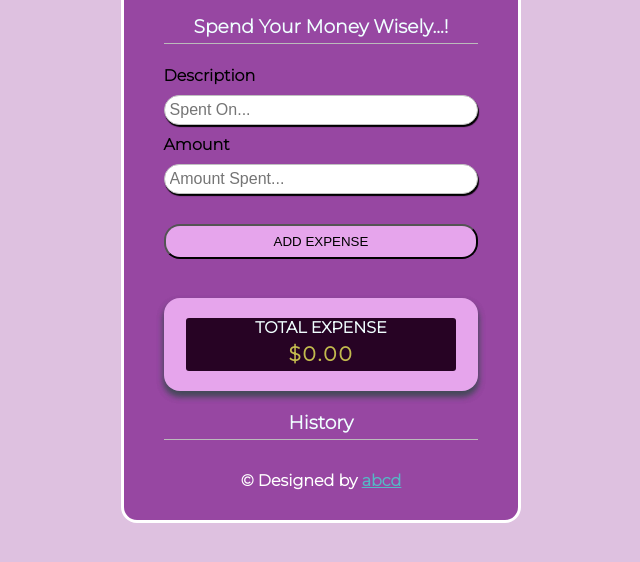
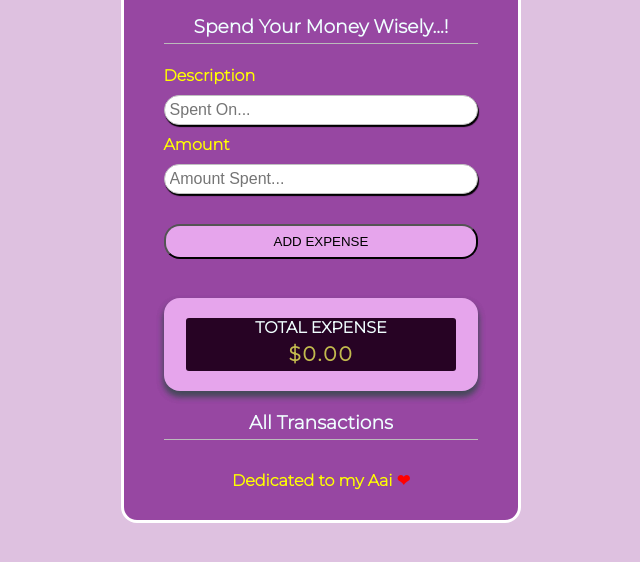
Before and after one commit to AnujaDeshmukh1/budget-app, a plain HTML site: page index.html in a window 1280 px wide. Shown: the part 184-746 px from the top of the page, without its empty margins (319-959 px from the left). Drawn offline with Linux system fonts and the light colour scheme.

Commit message:
styling changes are made

```diff
--- a/index.html
+++ b/index.html
@@ -8,7 +8,7 @@
       rel="stylesheet"
        href="https://stackpath.bootstrapcdn.com/font-awesome/4.7.0/css/font-awesome.min.css">
     />  -->
-    <title>My Budget App</title>
+    <title>Personal Expense</title>
   </head>
   <body>
     <div class="container">
@@ -57,12 +57,11 @@
           <p id="balance">$0.00</p>
         </div> -->
       </div>
-      <h3>History</h3>
+      <h3>All Transactions</h3>
       <!-- Dynamic unordered list to display the various transactions -->
       <ul id="list" class="list"></ul>
       <footer>
-        &copy; Designed by
-        <a href="abcd">abcd</a>
+        Dedicated to my Aai <span style="color:red"> ❤ </span>
       </footer>
     </div>
     <script src="main.js"></script>
--- a/styles.css
+++ b/styles.css
@@ -115,6 +115,7 @@ label {
   display: inline-block;
   margin: 10px 0;
   font-weight: bolder;
+  color: yellow;
 }
 
 .btn {
@@ -124,6 +125,7 @@ label {
   border-radius: 1rem;
   outline: none;
   background-color: rgb(230, 165, 236);
+  color: black;
 }
   color: whitesmoke;
   letter-spacing: 3px;
@@ -194,8 +196,8 @@ ul li {
 footer {
   text-align: center;
   font-weight: bolder;
-  color: white;
+  color: yellow;
 }
 footer a {
-  color: rgb(86, 184, 197);
+  color: rgb(39, 3, 36);
 }
```
